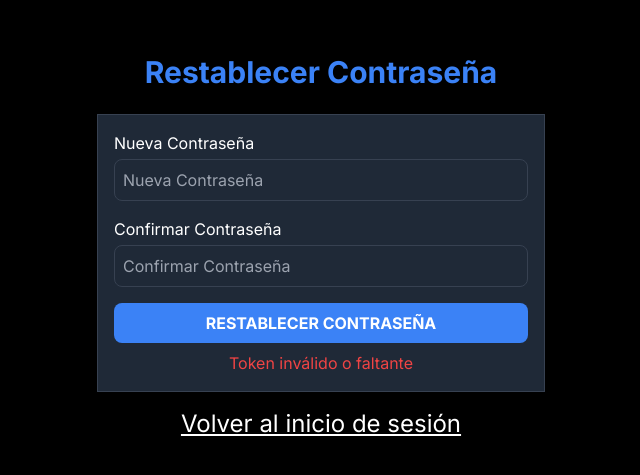
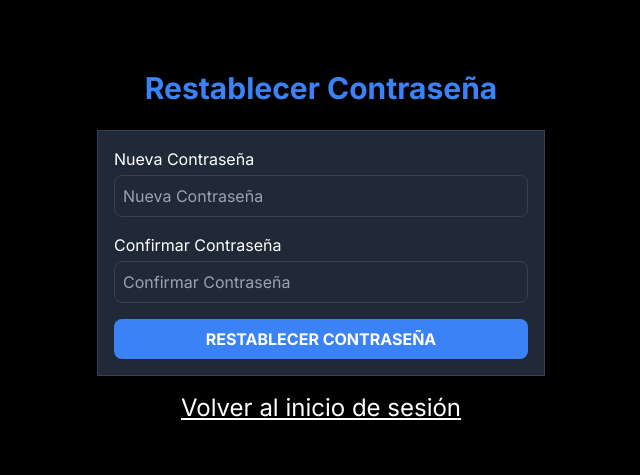
Before and after one commit to Joelziegler232/RTS-game, a Next.js app: page /reset-password in a window 1280 px wide. Shown: the part 153-628 px from the top of the page, without its empty margins (319-959 px from the left). Built offline with nearby package versions, Linux system fonts and the light colour scheme.

Commit message:
Separadas páginas de reset-password y unlock para Next.js 14 App Router

```diff
--- a/src/app/reset-password/page.tsx
+++ b/src/app/reset-password/page.tsx
@@ -11,11 +11,13 @@ export default function ResetPassword() {
   const [error, setError] = useState<string | null>(null);
   const router = useRouter();
   const searchParams = useSearchParams();
-  const token = searchParams.get("token");
+  const [token, setToken] = useState<string | null>(null);
 
-  useEffect(() => {
-    if (!token) setError("Token inválido o faltante");
-  }, [token]);
+useEffect(() => {
+  const params = new URLSearchParams(window.location.search);
+  setToken(params.get("token"));
+}, []);
+
 
   const handleSubmit = async (e: FormEvent<HTMLFormElement>) => {
     e.preventDefault();
--- a/src/app/unlock/page.tsx
+++ b/src/app/unlock/page.tsx
@@ -9,11 +9,13 @@ export default function UnlockAccount() {
   const [error, setError] = useState<string | null>(null);
   const router = useRouter();
   const searchParams = useSearchParams();
-  const token = searchParams.get("token");
+ const [token, setToken] = useState<string | null>(null);
 
-  useEffect(() => {
-    if (!token) setError("Token inválido o faltante");
-  }, [token]);
+useEffect(() => {
+  const params = new URLSearchParams(window.location.search);
+  setToken(params.get("token"));
+}, []);
+
 
   const handleSubmit = async (e: FormEvent<HTMLFormElement>) => {
     e.preventDefault();
```
